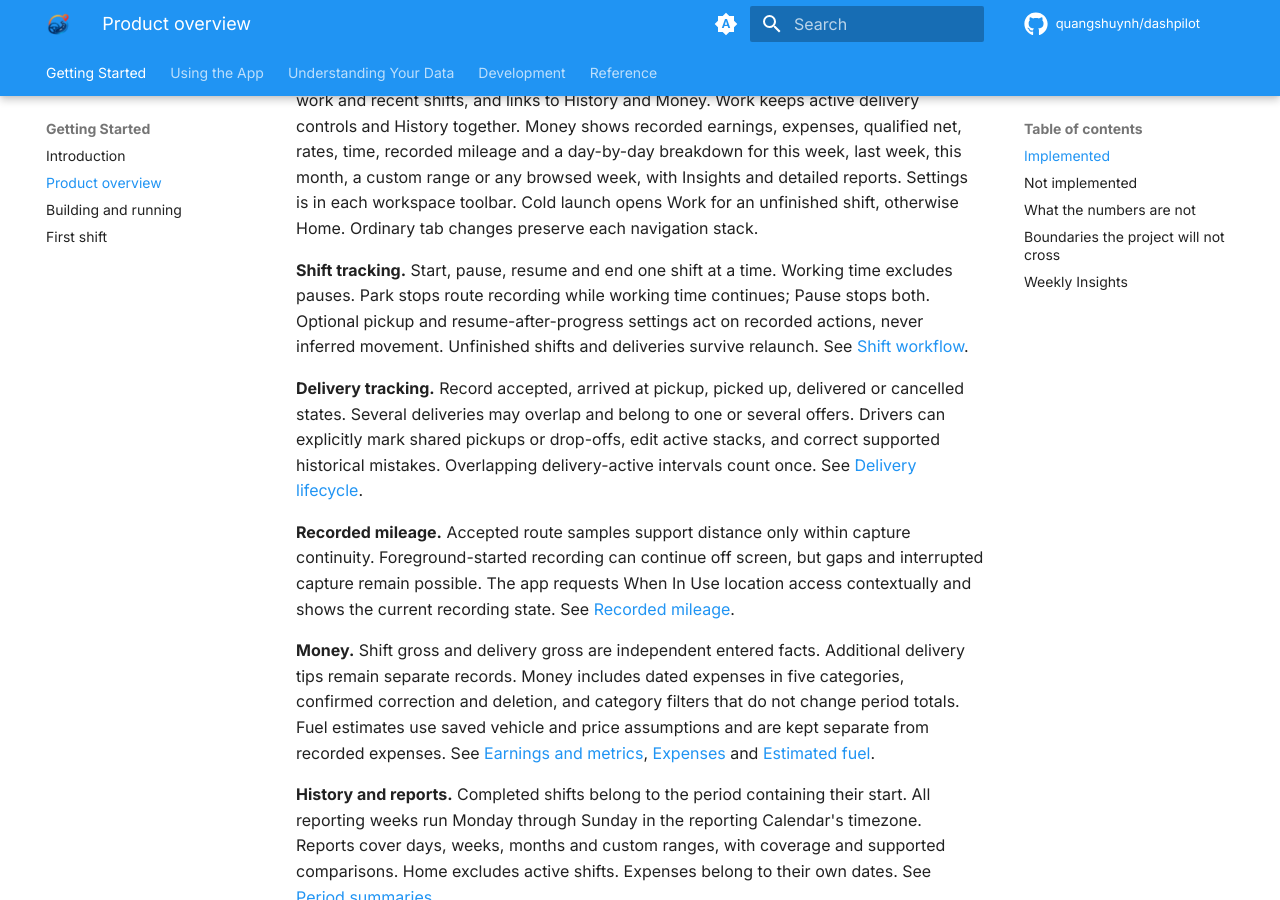
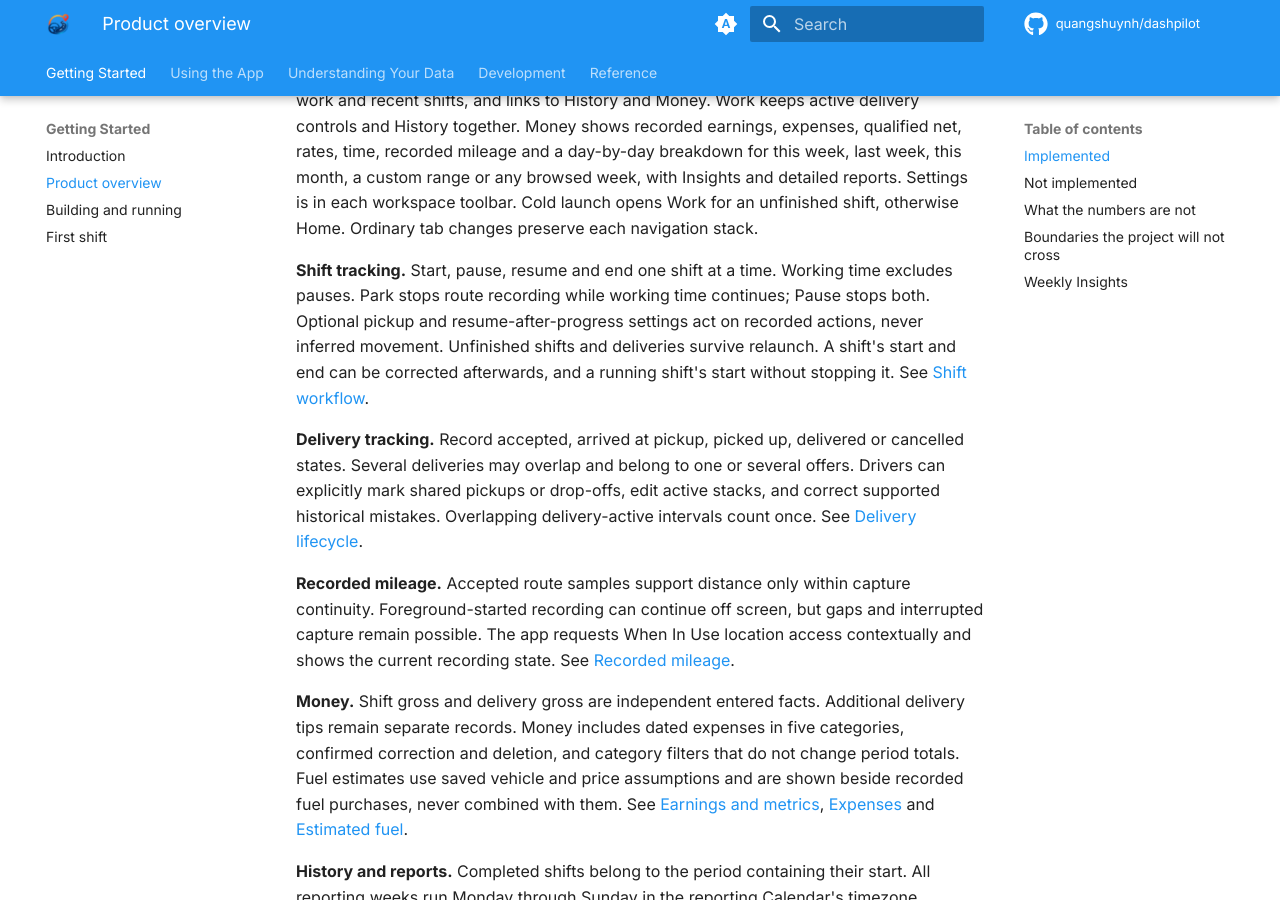
Before and after one commit to quangshuynh/dashpilot, an MkDocs documentation site: the page built from docs/product/overview.md, in a window 1280 px wide and 900 px high, scrolled down 333 px. Built offline with MkDocs 1.6.1 and Material for MkDocs 9.7.7, drawn with Linux system fonts in a browser that asks for light colours; comment, search, counter and statistics services are not loaded.

Commit message:
docs: mention shift time correction and fuel purchases beside estimates

```diff
--- a/docs/product/overview.md
+++ b/docs/product/overview.md
@@ -17,7 +17,8 @@ shift, otherwise Home. Ordinary tab changes preserve each navigation stack.
 **Shift tracking.** Start, pause, resume and end one shift at a time. Working time excludes pauses.
 Park stops route recording while working time continues; Pause stops both. Optional pickup and
 resume-after-progress settings act on recorded actions, never inferred movement. Unfinished shifts
-and deliveries survive relaunch. See [Shift workflow](shift-workflow.md).
+and deliveries survive relaunch. A shift's start and end can be corrected afterwards, and a running
+shift's start without stopping it. See [Shift workflow](shift-workflow.md).
 
 **Delivery tracking.** Record accepted, arrived at pickup, picked up, delivered or cancelled states.
 Several deliveries may overlap and belong to one or several offers. Drivers can explicitly mark
@@ -32,7 +33,7 @@ state. See [Recorded mileage](recorded-mileage.md).
 **Money.** Shift gross and delivery gross are independent entered facts. Additional delivery tips
 remain separate records. Money includes dated expenses in five categories, confirmed correction and
 deletion, and category filters that do not change period totals. Fuel estimates use saved vehicle
-and price assumptions and are kept separate from recorded expenses. See
+and price assumptions and are shown beside recorded fuel purchases, never combined with them. See
 [Earnings and metrics](earnings-and-metrics.md), [Expenses](expenses.md) and
 [Estimated fuel](estimated-fuel.md).
 
```
Also changed, not shown: README.md (+1 -1 lines), docs/product/shift-workflow.md (+2 -2 lines).
